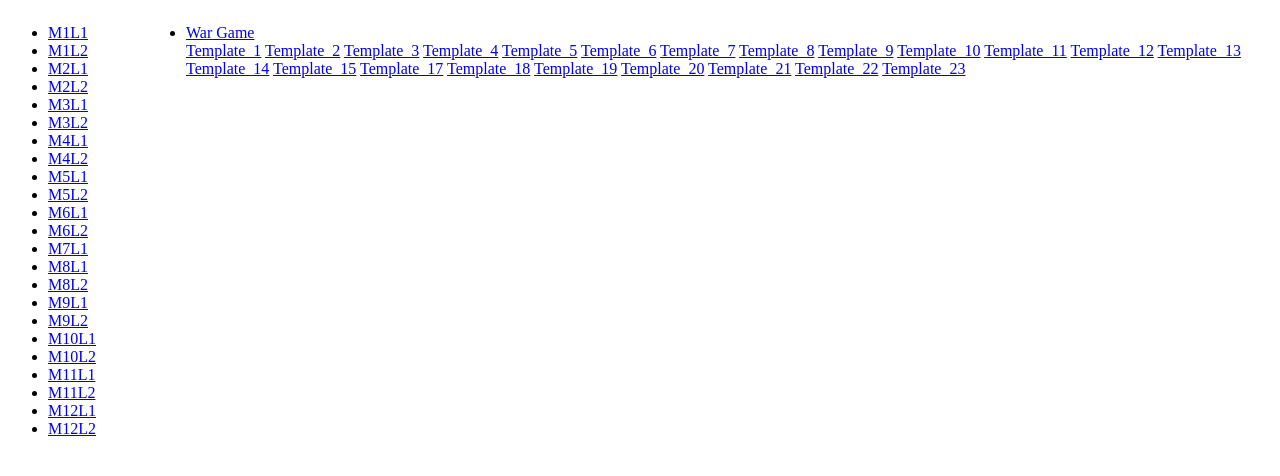
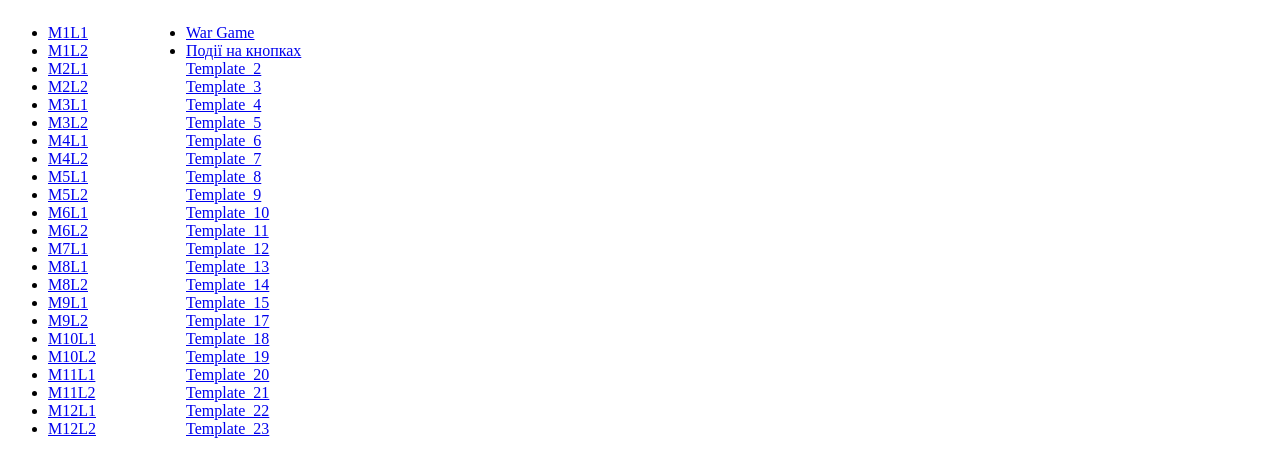
Before and after one commit to pylypchukroman/js-practice, a plain HTML site: page index.html in a window 1280 px wide. Drawn offline with Linux system fonts and the light colour scheme.

Commit message:
Події на кнопках

```diff
--- a/css/style.css
+++ b/css/style.css
@@ -1,6 +1,8 @@
-body {
+.practice {
+  margin-left: 50px;
+  display: flex;
+  flex-direction: column;
+}
+.main {
   display: flex;
 }
-.practice {
-  margin-left: 50px;
-}
--- a/index.html
+++ b/index.html
@@ -8,6 +8,7 @@
     <link rel="stylesheet" href="./css/style.css" />
   </head>
   <body>
+    <div class="main">
       <ul>
         <li><a href="./M1L1.html">M1L1</a></li>
         <li><a href="./M1L2.html">M1L2</a></li>
@@ -37,9 +38,11 @@
         <li>
           <a href="./lectures_html/practice_html/war_game.html">War Game</a>
         </li>
-      <!-- <li> -->
-      <a href="./lectures_html/practice_html/template_1.html">Template_1</a>
-      <!-- </li> -->
+        <li>
+          <a href="./lectures_html/practice_html/template_1.html"
+            >Події на кнопках</a
+          >
+        </li>
         <!-- <li> -->
         <a href="./lectures_html/practice_html/template_2.html">Template_2</a>
         <!-- </li> -->
@@ -104,5 +107,6 @@
         <a href="./lectures_html/practice_html/template_0.html">Template_23</a>
         <!-- </li> -->
       </ul>
+    </div>
   </body>
 </html>
```
Also changed, not shown: js/practice/templates_1.js (+19 -0 lines), lectures_html/practice_html/template_1.html (+5 -0 lines). Lines whose indentation alone changed are shown as unchanged.
